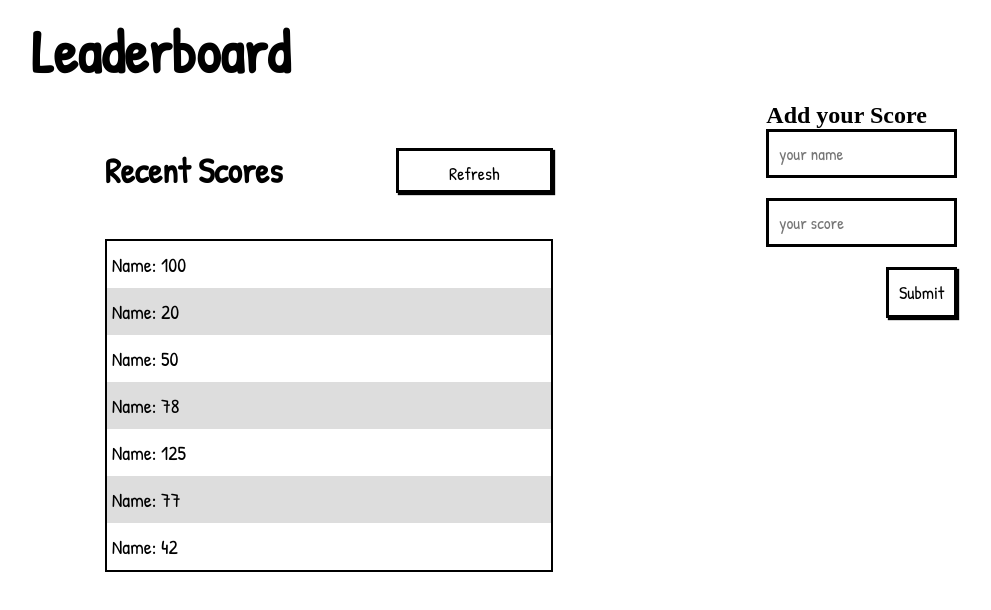
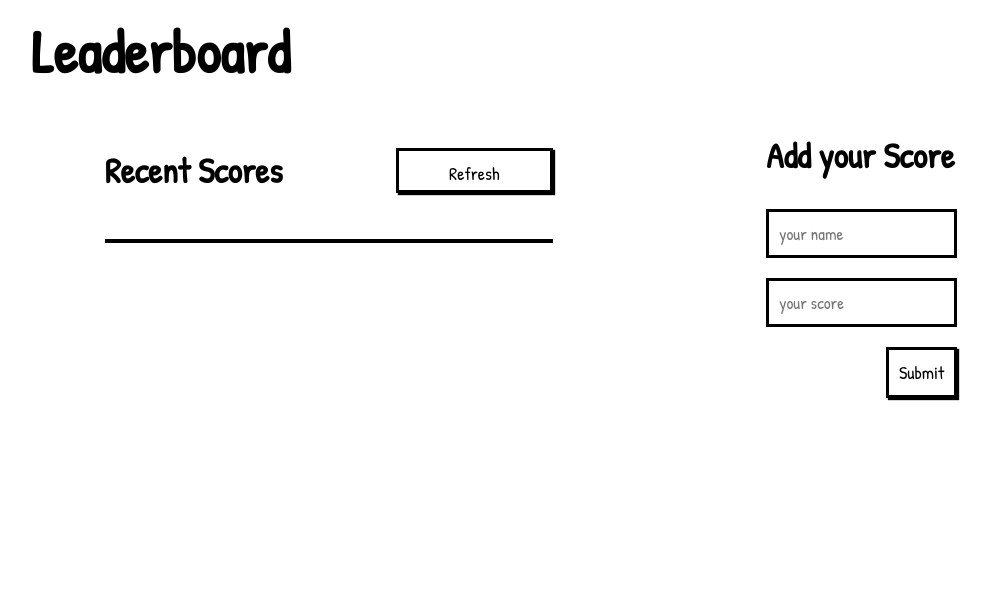
Before and after one commit to JoyTaribagshaw/Leaderboard-Project, a website built with webpack: page src/index.html in a window 1280 px wide. Shown: the whole page, without its empty margins (109-1100 px from the left). Built offline with nearby package versions, Linux system fonts and the light colour scheme.

Commit message:
Update html file

```diff
--- a/src/index.html
+++ b/src/index.html
@@ -21,28 +21,20 @@
           </div>
 
           <ul class="score-list">
-            <li>Name: 100</li>
-            <li>Name: 20</li>
-            <li>Name: 50</li>
-            <li>Name: 78</li>
-            <li>Name: 125</li>
-            <li>Name: 77</li>
-            <li>Name: 42</li>
+
           </ul>
         </div>
 
         <div class="add-scores">
           <form>
-            <h2 class="add-scores">Add your Score</h2>
+            <h2 class="add-score">Add your Score</h2>
             <div class="inputs">
-              <input class="input" type="text" name="name" placeholder="your name" />
-              <input class="input" type="text" name="score" placeholder="your score" />
+              <input class="input" type="text" name="name" id="name" placeholder="your name" />
+              <input class="input" type="text" name="score" id="score" placeholder="your score" />
               <button type="submit" class="add-btn">Submit</button>
             </div>
           </form>
         </div>
       </div>
-
-  <script src="index.js" type="module"></script>
 </body>
 </html>
```
